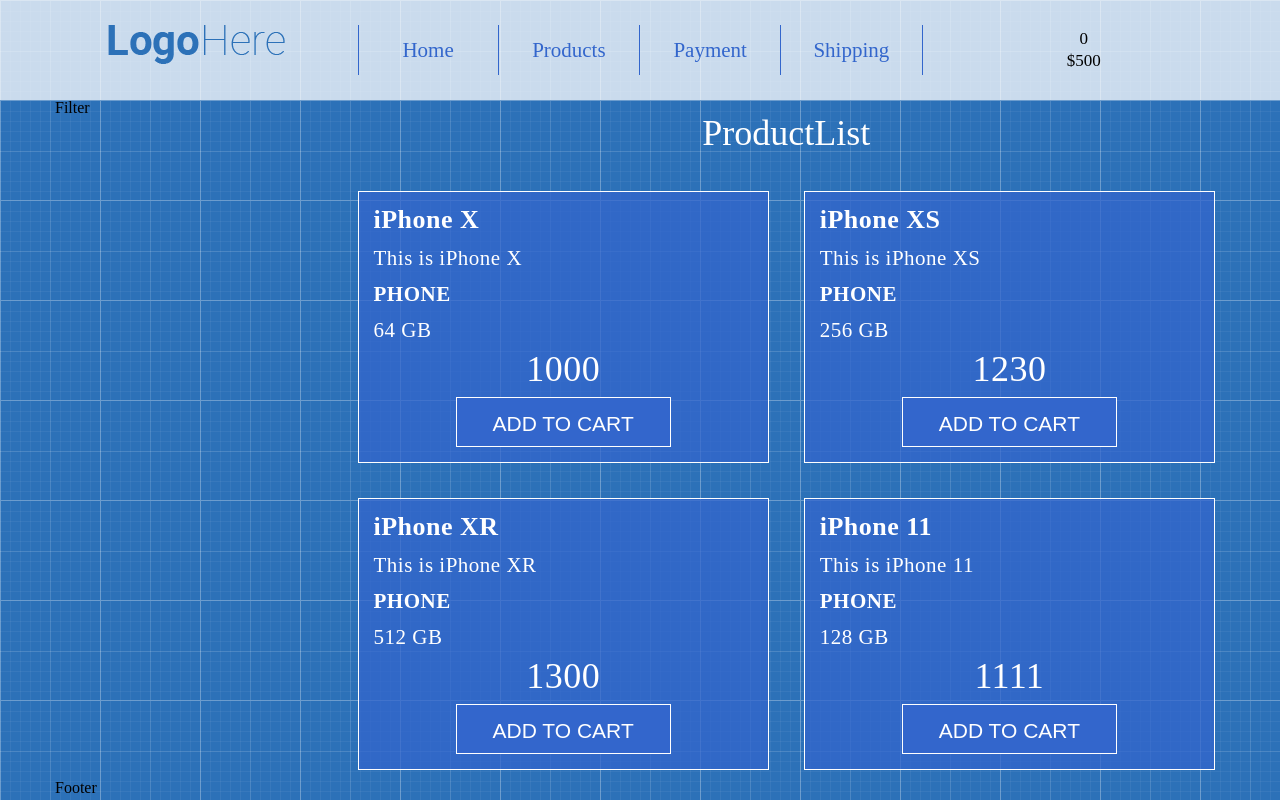
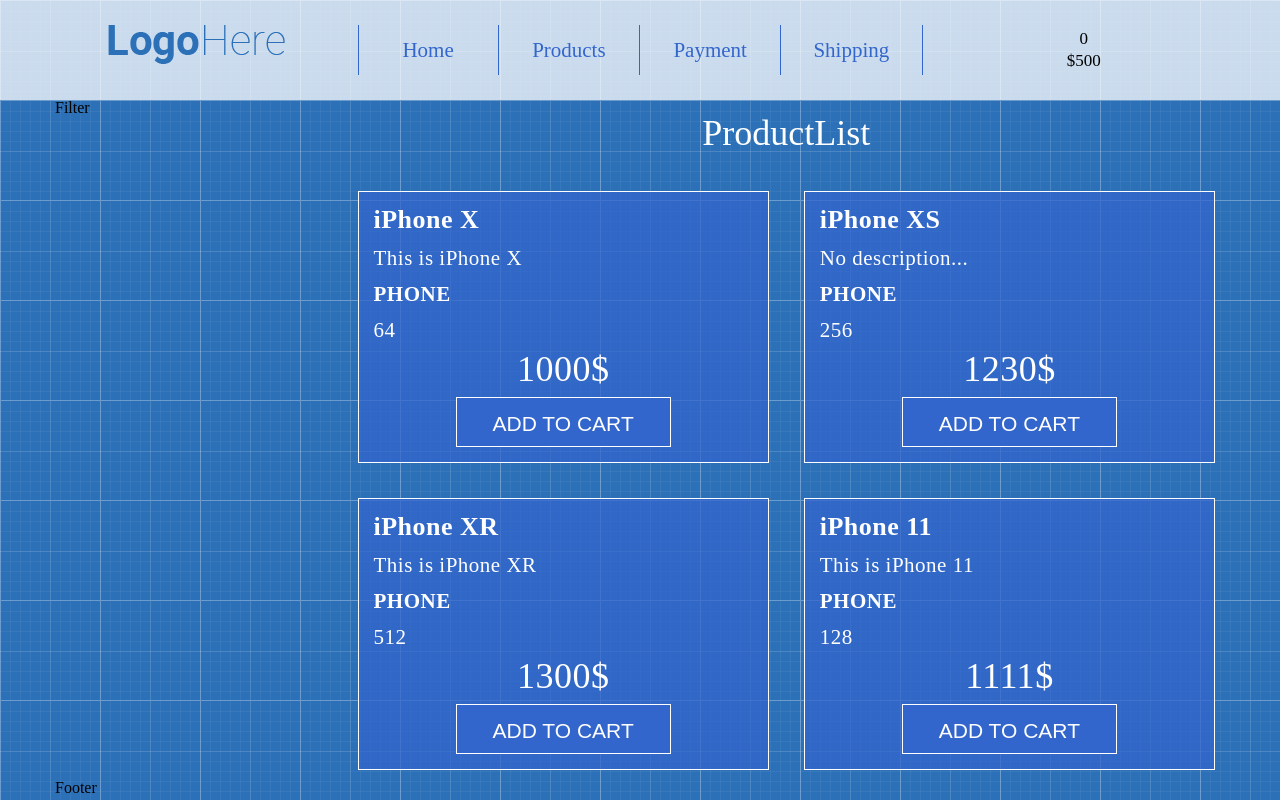
Before and after one commit to DenysNefodov/shop-project-react, a React (Create React App) app in the folder testrexit/: page / in a window 1280 px wide. Built offline with nearby package versions, Linux system fonts and the light colour scheme.

Commit message:
add PropTypes library

```diff
--- a/testrexit/package.json
+++ b/testrexit/package.json
@@ -6,6 +6,7 @@
     "@testing-library/jest-dom": "^5.14.1",
     "@testing-library/react": "^11.2.7",
     "@testing-library/user-event": "^12.8.3",
+    "prop-types": "^15.7.2",
     "react": "^17.0.2",
     "react-dom": "^17.0.2",
     "react-redux": "^7.2.4",
--- a/testrexit/src/App/Main/Products/ProductListItem.js
+++ b/testrexit/src/App/Main/Products/ProductListItem.js
@@ -1,5 +1,6 @@
 import React from 'react'
 import "./ProductListItem.css"
+import PropTypes from 'prop-types';
 
 const ProductListItem = ({
     name,
@@ -14,10 +15,22 @@
             <div className="product-description">{description}</div>
             <div className="product-features">{type}</div>
             <div className="product-capacity">{capacity}</div>
-            <div className="product-price">{price}</div>
+            <div className="product-price">{price}$</div>
             <button className="btn-add-to-cart">Add to cart</button>
         </div>
 	)
 }
 
+ProductListItem.propTypes = {
+    name:PropTypes.string.isRequired,
+    description:PropTypes.string,
+    type:PropTypes.string.isRequired,
+    capacity:PropTypes.number.isRequired,
+    price:PropTypes.number.isRequired,
+}
+
+ProductListItem.defaultProps = {
+    description:"No description..."
+}
+
 export default ProductListItem
--- a/testrexit/src/App/Main/Products/products.js
+++ b/testrexit/src/App/Main/Products/products.js
@@ -4,32 +4,32 @@
         name:"iPhone X",
         description:"This is iPhone X",
         type:"phone",
-        capacity:"64 GB",
-        price:"1000",
+        capacity:64,
+        price:1000,
     },
     {
         id:2,
         name:"iPhone XS",
-        description:"This is iPhone XS",
+        //description:"This is iPhone XS",
         type:"phone",
-        capacity:"256 GB",
-        price:"1230",
+        capacity:256,
+        price:1230,
     },
     {
         id:3,
         name:"iPhone XR",
         description:"This is iPhone XR",
         type:"phone",
-        capacity:"512 GB",
-        price:"1300",
+        capacity:512,
+        price:1300,
     },
     {
         id:4,
         name:"iPhone 11",
         description:"This is iPhone 11",
         type:"phone",
-        capacity:"128 GB",
-        price:"1111",
+        capacity:128,
+        price:1111,
     },
 ]
 
```
